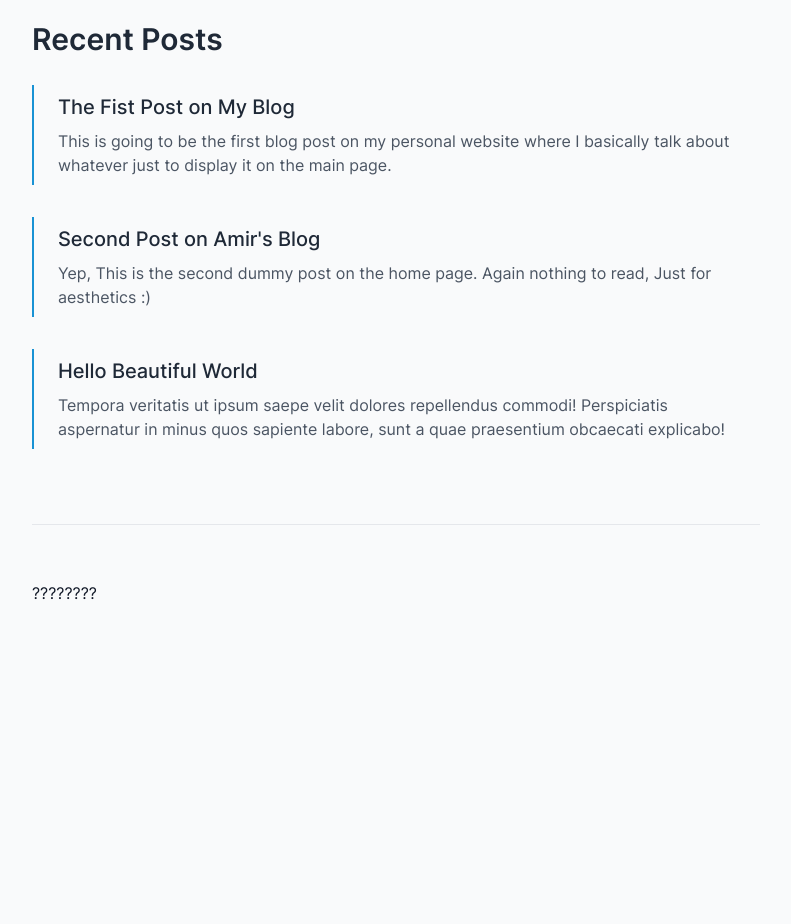
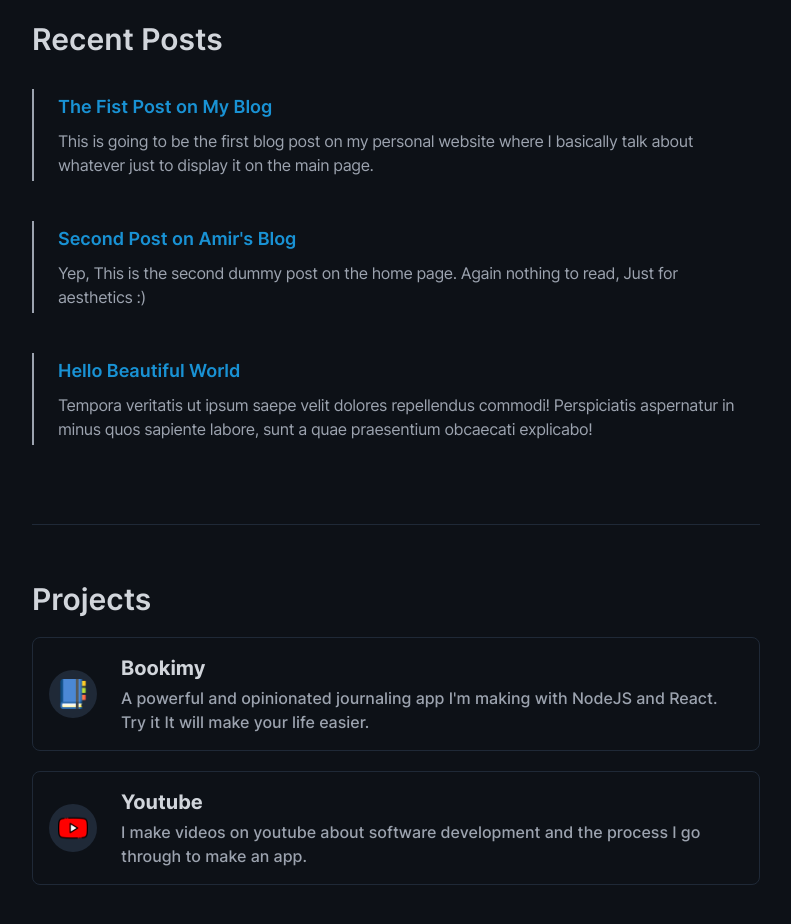
Before and after one commit to amirsolo/amirsolo.com, a Next.js app: page / in a window 1280 px wide. Shown: the part 540-1464 px from the top of the page, without its empty margins (244-1035 px from the left). Before the commit the page ends 1241 px from the top, so only its background shows below. Built offline with nearby package versions, Linux system fonts and the light colour scheme.

Commit message:
home page: add project section

```diff
--- a/components/BlogCard.jsx
+++ b/components/BlogCard.jsx
@@ -3,12 +3,15 @@ import Link from 'next/link'
 const BlogCard = ({ title, summary, slug, publishedAt, home }) => {
   return (
     <Link href={`/blog/${slug}`}>
-      <a className='inline-block w-full py-2 px-6 my-5 md:my-4 border-l-2  border-primary-color hover:border-gray-800 dark:hover:border-blue-200 dark:bg-dark-primary'>
+      <a className='inline-block w-full py-1 px-6 my-5 border-l-2  border-gray-500 dark:border-gray-400 hover:border-primary-color dark:hover:border-primary-color'>
         <div className='flex flex-col'>
-          <h2 className='text-xl font-medium mb-2 text-gray-800 dark:text-gray-300 '>
+          <h2 className='font-semibold sm:text-lg mb-2 text-primary-color '>
+            {/* <h2 className='font-semibold sm:text-lg mb-2 text-gray-800 dark:text-gray-300 '> */}
             {title}
           </h2>
-          <p className=' text-gray-600 dark:text-gray-400 '>{summary}</p>
+          <p className='tracking-tight text-gray-600 dark:text-gray-400 '>
+            {summary}
+          </p>
           {!home ? (
             <p className='text-xs font-normal text-gray-500 dark:text-gray-500 mt-5'>
               • {publishedAt}
--- a/components/Devider.jsx
+++ b/components/Devider.jsx
@@ -1,5 +1,5 @@
 export default function Devider() {
   return (
-    <div className='h-1 w-full border-b border-gray-200 dark:border-gray-900'></div>
+    <div className='h-1 w-full border-b border-gray-300 dark:border-gray-800'></div>
   )
 }
--- a/components/Nav.jsx
+++ b/components/Nav.jsx
@@ -71,7 +71,7 @@ export default function Nav() {
         <ToggleButton mounted={mounted} theme={theme} setTheme={setTheme} />
       </nav>
 
-      {/* what ever for mobile */}
+      {/* Mobile Nav (Burger menu) */}
       <nav className='mobile-menu my-0 md:hidden bg-blury'>
         <div className='upper-menu flex flex-row justify-between items-center py-4 px-7'>
           <div className='right-part flex flex-row justify-between items-center'>
--- a/components/ProjectCard.jsx
+++ b/components/ProjectCard.jsx
@@ -1,7 +1,26 @@
+import Image from 'next/image'
 import Link from 'next/link'
 
-const BlogCard = ({ title, description, image }) => {
-  return <div>hello</div>
+const ProjectCard = ({ title, description, slug, logo }) => {
+  return (
+    <Link href={`/projects/${slug}`}>
+      <a className='flex flex-col sm:flex-row sm:justify-start justify-center items-center my-5 p-4 rounded-lg border border-gray-200 dark:border-gray-800 hover:border-gray-400 dark:hover:border-gray-700'>
+        <div>
+          <div className='icon-container w-12 h-12 flex flex-row justify-center items-center rounded-full bg-gray-200 dark:bg-gray-800'>
+            <Image src={logo} width={30} height={30} />
+          </div>
+        </div>
+        <div className='sm:flex sm:flex-col sm:ml-6'>
+          <h3 className='font-bold text-lg sm:text-xl mt-1 sm:mt-0 text-center sm:text-left text-gray-700 dark:text-gray-300'>
+            {title}
+          </h3>
+          <p className='text-sm sm:text-base font-medium mt-2 sm:mt-1 text-center sm:text-left text-gray-700 dark:text-gray-400'>
+            {description}
+          </p>
+        </div>
+      </a>
+    </Link>
+  )
 }
 
-export default BlogCard
+export default ProjectCard
--- a/lib/route.js
+++ b/lib/route.js
@@ -8,5 +8,8 @@ export const getCurrentRoute = (path, setCurrentRoute, setActivePath) => {
   } else if (path.startsWith('/blog')) {
     setCurrentRoute('Blog')
     setActivePath('/blog')
+  } else if (path.startsWith('/uses')) {
+    setCurrentRoute('Uses')
+    setActivePath('/uses')
   }
 }
--- a/pages/404.jsx
+++ b/pages/404.jsx
@@ -18,7 +18,7 @@ export default function NotFound() {
           Can you double check the URL?
         </p>
         <Link href='/'>
-          <a className='w-40 p-2 sm:px-4 sm:py-3 mt-12 font-semibold mx-auto text-center rounded border text-gray-800 dark:text-gray-300 border-gray-300 dark:border-gray-800 hover:bg-gray-50 dark:hover:bg-dark-secondary'>
+          <a className='w-40 p-2 sm:px-4 sm:py-3 mt-12 font-semibold mx-auto text-center rounded border text-gray-800 dark:text-gray-300 border-gray-300 dark:border-gray-800 hover:bg-gray-100 dark:hover:bg-dark-secondary'>
             Back Home
           </a>
         </Link>
--- a/pages/_app.jsx
+++ b/pages/_app.jsx
@@ -7,7 +7,7 @@ import SEO from '../next-seo.config'
 
 function MyApp({ Component, pageProps }) {
   return (
-    <ThemeProvider attribute='class'>
+    <ThemeProvider attribute='class' defaultTheme='dark'>
       <Head>
         <meta name='viewport' content='width=device-width, initial-scale=1' />
       </Head>
--- a/pages/_document.jsx
+++ b/pages/_document.jsx
@@ -3,7 +3,7 @@ import Document, { Html, Head, Main, NextScript } from 'next/document'
 class Mydocument extends Document {
   render() {
     return (
-      <Html lang='en'>
+      <Html lang='en' className='dark'>
         <Head>
           {/* General  */}
           <meta charSet='UTF-8' />
@@ -31,7 +31,7 @@ class Mydocument extends Document {
             sizes='16x16'
             type='image/png'
           />
-          <meta name='theme-color' content='#0d1117' />
+          <meta name='theme-color' content='#161b22' />
           {/* Apple */}
           <link
             href='/static/favicons/apple-touch-icon.png'
--- a/pages/index.jsx
+++ b/pages/index.jsx
@@ -3,6 +3,7 @@ import Link from 'next/link'
 import Container from '@/components/Container'
 import SocialLinks from '@/components/SocialLinks'
 import BlogCard from '@/components/BlogCard'
+import ProjectCard from '@/components/ProjectCard'
 import Devider from '@/components/Devider'
 
 export default function Home() {
@@ -35,7 +36,7 @@ export default function Home() {
             <a
               target='_blank'
               rel='noopener noreferrer'
-              href='https://twitter.com/theamirsolo'
+              href='https://www.youtube.com/channel/UCL0xUrtfYJfUqpDejChZovg/videos'
               className='text-primary-color'
             >
               Youtube.
@@ -50,7 +51,7 @@ export default function Home() {
               Github.
             </a>
           </p>
-          <p className=' sm:font-medium text-gray-700 dark:text-gray-300 mt-2 mb-10'>
+          <p className='sm:font-medium text-gray-700 dark:text-gray-300 mt-2 mb-10'>
             <Link href='/about'>
               <a className='text-primary-color'>
                 <span>More about me</span>
@@ -84,7 +85,7 @@ export default function Home() {
         <Devider />
 
         <div className='Blog py-14'>
-          <h2 className='text-3xl mb-3 font-semibold text-gray-800 dark:text-gray-300'>
+          <h2 className='text-2xl sm:text-3xl mb-3 font-semibold text-gray-800 dark:text-gray-300'>
             Recent Posts
           </h2>
           <BlogCard
@@ -112,7 +113,23 @@ export default function Home() {
 
         <Devider />
 
-        <div className='projects my-14'>????????</div>
+        <div className='projects my-14'>
+          <h2 className='flex flex-row items-center text-2xl sm:text-3xl mb-3 font-semibold text-gray-800 dark:text-gray-300'>
+            Projects
+          </h2>
+          <ProjectCard
+            title='Bookimy'
+            logo='/static/images/projects/bookimy-logo.png'
+            description="A powerful and opinionated journaling app I'm making with NodeJS and React. Try it It will make your life easier."
+            slug='bookimy'
+          />
+          <ProjectCard
+            title='Youtube'
+            logo='/static/images/projects/youtube-logo.png'
+            description='I make videos on youtube about software development and the process I go through to make an app.'
+            slug='youtube'
+          />
+        </div>
       </div>
     </Container>
   )
--- /dev/null
+++ b/pages/uses.jsx
@@ -0,0 +1,18 @@
+import Container from '@/components/Container'
+import Link from 'next/link'
+
+const Uses = () => {
+  return (
+    <Container>
+      <h1>Coming soon... [uses]</h1>
+      <br />
+      <br />
+      <br />
+      <Link href='/'>
+        <a>home</a>
+      </Link>
+    </Container>
+  )
+}
+
+export default Uses
```
Also changed, not shown: components/Footer.jsx (added), public/static/images/projects/bookimy-logo.png (added), public/static/images/projects/youtube-logo.png (added).
